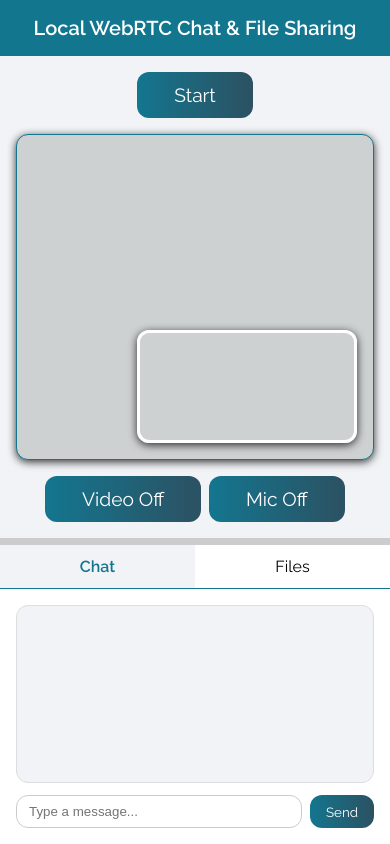
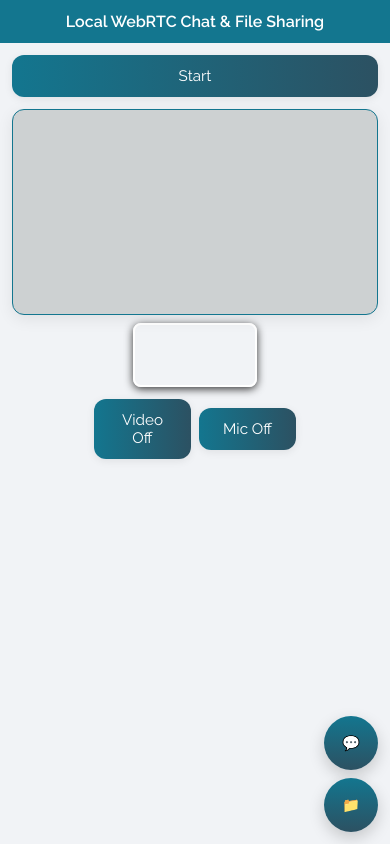
Before and after one commit to Chaitali2209/video-conferencing-lan, a website: page public/index.html in a window 390 px wide. Drawn offline with nearby package versions, Linux system fonts and the light colour scheme; no server answers.

Commit message:
made the code compatible for mobile devices and added cert

```diff
--- a/public/index.html
+++ b/public/index.html
@@ -3,302 +3,252 @@
 
 <head>
   <meta charset="UTF-8" />
-  <meta name="viewport" content="width=device-width, initial-scale=1.0" />
-  <title>WebRTC Chat + File Transfer</title>
+  <meta name="viewport" content="width=device-width, initial-scale=1.0, viewport-fit=cover" />
+  <title>WebRTC Chat + File Transfer (Responsive + Mobile Bottom Sheet)</title>
   <style>
     /* ---- Local Raleway ---- */
-    @font-face {
-      font-family: 'Raleway';
-      src: url('./fonts/Raleway-Regular.ttf') format('truetype');
-      font-weight: 400;
-      font-style: normal;
-      font-display: swap;
+    @font-face { font-family: 'Raleway'; src: url('./fonts/Raleway-Regular.ttf') format('truetype'); font-weight: 400; font-style: normal; font-display: swap; }
+    @font-face { font-family: 'Raleway'; src: url('./fonts/Raleway-SemiBold.ttf') format('truetype'); font-weight: 600; font-style: normal; font-display: swap; }
+    @font-face { font-family: 'Raleway'; src: url('./fonts/Raleway-Bold.ttf') format('truetype'); font-weight: 700; font-style: normal; font-display: swap; }
+
+    :root {
+      --brand: #13768f; --bg-light: #f1f3f6; --panel-bg: #ffffff; --shadow: 0 4px 16px rgba(0,0,0,.08); --radius: 12px;
+      --scrim: rgba(0,0,0,.35);
     }
 
-    @font-face {
-      font-family: 'Raleway';
-      src: url('./fonts/Raleway-SemiBold.ttf') format('truetype');
-      font-weight: 600;
-      font-style: normal;
-      font-display: swap;
+    * { box-sizing: border-box; margin: 0; padding: 0; }
+
+    body { font-family: 'Raleway', sans-serif; background: var(--bg-light); color: #222; display: flex; flex-direction: column; height: 100dvh; overflow: hidden; }
+
+    header { background: var(--brand); color: #fff; text-align: center; padding: 1rem; font-size: clamp(1rem, 1.5vw + .6rem, 1.25rem); font-weight: 600; flex-shrink: 0; }
+
+    /* ---------- Layout ---------- */
+    .main { display: flex; flex: 1 1 auto; overflow: hidden; }
+
+    .video-area { flex: 1 1 auto; display: flex; flex-direction: column; align-items: center; padding: 1rem; gap: 1rem; min-width: 0; }
+    .video-stack { position: relative; width: 100%; max-width: 100%; }
+
+    .video-wrapper { position: relative; width: 100%; max-width: 100%; aspect-ratio: 16/9; height: auto; box-shadow: var(--shadow); border-radius: var(--radius); background: #cdd1d2; border: 1px solid #13768f; overflow: hidden; }
+
+    #remoteVideo { width: 100%; height: 100%; display: block; object-fit: contain; border-radius: 0; }
+
+    #localVideo.local-preview { position: absolute; bottom: .75rem; right: .75rem; width: 24%; max-width: 220px; border: 2px solid #fff; border-radius: 8px; box-shadow: 0 2px 8px rgba(0,0,0,.8); }
+
+    .primary-btn { font-family: 'Raleway', sans-serif; background: linear-gradient(to right, #13768f, #2C5162); border: none; padding: .75rem 1.25rem; color: #fff; font-size: clamp(.95rem, 1vw + .6rem, 1.1rem); border-radius: var(--radius); cursor: pointer; box-shadow: 0 2px 8px rgba(0,0,0,.08); transition: transform .08s ease; }
+    .primary-btn:active { transform: scale(.98); }
+
+    /* ---------- Resizable Splitter (desktop) ---------- */
+    .resizer { width: 6px; cursor: col-resize; background: #ccc; flex-shrink: 0; user-select: none; touch-action: none; }
+    .resizer:hover { background: #bbb; }
+
+    /* ---------- Side panel (desktop) / Bottom sheet (mobile) ---------- */
+    .side-panel { width: 320px; min-width: 260px; max-width: 600px; background: var(--panel-bg); border-left: 1px solid #ccc; display: flex; flex-direction: column; overflow: hidden; }
+
+    .panel-tabs { display: flex; border-bottom: 1px solid #13768f; flex-shrink: 0; position: sticky; top: 0; background: var(--panel-bg); z-index: 1; }
+    .panel-tabs button { font-family: 'Raleway', sans-serif; flex: 1; padding: .75rem; background: transparent; border: none; font-size: 1rem; cursor: pointer; }
+    .panel-tabs button.active { background: var(--bg-light); font-weight: 600; color: var(--brand); }
+
+    .tab-content { flex: 1 1 auto; padding: 1rem; overflow: hidden; display: flex; flex-direction: column; gap: .75rem; }
+
+    .chat-box { background: var(--bg-light); border: 1px solid #ddd; border-radius: var(--radius); padding: .75rem; flex: 1 1 auto; overflow-y: auto; font-family: 'Raleway', sans-serif; font-size: 1rem; }
+    .msg.you { text-align: right; color: var(--brand); }
+    .msg.peer { text-align: left; }
+
+    .input-row { display: flex; align-items: center; gap: .5rem; flex-wrap: wrap; }
+    .input-row input[type=text] { flex: 1 1 200px; min-width: 0; padding: .6rem .75rem; border: 1px solid #ccc; border-radius: var(--radius); font-family: 'Raleway', sans-serif; }
+    .send-btn { background: linear-gradient(to right, #13768f, #2C5162); color: #fff; border: none; border-radius: var(--radius); padding: .6rem 1rem; cursor: pointer; font-family: 'Raleway', sans-serif; flex: 0 0 auto; }
+
+    .file-list { flex: 1 1 auto; overflow-y: auto; }
+    .file-list a { color: var(--brand); text-decoration: none; }
+    .file-list a:hover { text-decoration: underline; }
+
+    /* ---------- Mobile: transform side-panel into bottom sheet ---------- */
+    @media (max-width: 750px) {
+      .main { flex-direction: column; }
+      .resizer { display: none; }
+      .video-area { padding: .75rem; gap: .75rem; }
+      #start { width: 100%; }
+      .input-row .primary-btn { flex: 1 1 48%; }
+
+      .video-wrapper { width: 100%; max-width: none; aspect-ratio: 16/9; }
+
+      /* Local preview becomes a small tile BELOW the main video */
+      #localVideo.local-preview { position: static; width: 32vw; max-width: 140px; margin: .5rem auto 0; display: block; border-width: 2px; }
+
+      /* Bottom sheet behavior */
+      .side-panel {
+        position: fixed; left: 0; right: 0; bottom: 0; width: 100%; max-width: none; border-left: none; border-top: 1px solid #ccc;
+        height: min(72vh, 520px);
+        transform: translateY(100%);
+        transition: transform .28s ease;
+        z-index: 50;
+        /* Safe bottom padding for notches */
+        padding-bottom: max(.5rem, env(safe-area-inset-bottom));
+      }
+      .side-panel.open { transform: translateY(0); }
+
+      /* FABs */
+      .fab-wrap { position: fixed; right: 12px; bottom: calc(12px + env(safe-area-inset-bottom)); display: flex; flex-direction: column; gap: .5rem; z-index: 60; pointer-events: auto; }
+      .fab { display: inline-flex; align-items: center; justify-content: center; width: 54px; height: 54px; border-radius: 999px; background: linear-gradient(180deg, #13768f, #2C5162); color: #fff; border: none; box-shadow: 0 6px 16px rgba(0,0,0,.18); font-weight: 700; font-size: .9rem; cursor: pointer; }
+      .fab small { font-weight: 600; }
+
+      /* Scrim behind the sheet */
+      .sheet-scrim { position: fixed; inset: 0; background: var(--scrim); z-index: 40; display: none; }
+      /* When sheet opens, hide FABs to avoid overlapping the Send button */
+      .sheet-open .fab-wrap { display: none; }
+      .sheet-scrim.show { display: block; }
+
+      /* Close button inside sheet */
+      .sheet-close { position: absolute; top: .5rem; right: .5rem; background: transparent; border: none; font-size: 1.5rem; line-height: 1; cursor: pointer; color: #2C5162; }
     }
 
-    @font-face {
-      font-family: 'Raleway';
-      src: url('./fonts/Raleway-Bold.ttf') format('truetype');
-      font-weight: 700;
-      font-style: normal;
-      font-display: swap;
-    }
-
-    :root {
-      --brand: #13768f;
-      --bg-light: #f1f3f6;
-      --panel-bg: #ffffff;
-      --shadow: 0 4px 16px rgba(0, 0, 0, .08);
-      --radius: 12px;
-    }
-
-    * {
-      box-sizing: border-box;
-      margin: 0;
-      padding: 0;
-    }
-
-    body {
-      font-family: 'Raleway', sans-serif;
-      background: var(--bg-light);
-      color: #222;
-      display: flex;
-      flex-direction: column;
-      height: 100vh;
-      overflow: hidden;
-    }
-
-    header {
-      background: var(--brand);
-      color: #fff;
-      text-align: center;
-      padding: 1rem;
-      font-size: 1.25rem;
-      font-weight: 600;
-      flex-shrink: 0;
-    }
-
-    /* ---------- Layout ---------- */
-    .main {
-      display: flex;
-      flex: 1 1 auto;
-      overflow: hidden;
-    }
-
-    .video-area {
-      flex: 1 1 auto;
-      display: flex;
-      flex-direction: column;
-      align-items: center;
-      padding: 1rem;
-      gap: 1rem;
-      min-width: 0;
-    }
-
-    .video-wrapper {
-      position: relative;
-      width: 100%;
-      height: 80%;
-      max-width: 100%;
-      box-shadow: var(--shadow);
-      border-radius: var(--radius);
-      background: #cdd1d2;
-      border: 1px solid #13768f;
-      display: flex;
-      box-shadow: 0 2px 8px rgba(0, 0, 0, .8);
-    }
-
-    .video-wrapper video {
-      width: 90%;
-      height: auto;
-      border-radius: var(--radius);
-    }
-
-    .local-preview {
-      position: absolute;
-      bottom: 1rem;
-      right: 1rem;
-      width: 24%;
-      max-width: 220px;
-      border: 3px solid #fff;
-      border-radius: 8px;
-      box-shadow: 0 2px 8px rgba(0, 0, 0, .8);
-    }
-
-    .primary-btn {
-      font-family: 'Raleway';
-      background: linear-gradient(to right, #13768f, #2C5162);
-      border: none;
-      padding: .75rem 2.3rem;
-      color: #fff;
-      font-size: 1.2rem;
-      border-radius: var(--radius);
-      cursor: pointer;
-    }
-
-    /* ---------- Resizable Splitter ---------- */
-    .resizer {
-      width: 6px;
-      cursor: col-resize;
-      background: #ccc;
-      flex-shrink: 0;
-    }
-
-    .resizer:hover {
-      background: #bbb;
-    }
-
-    .side-panel {
-      width: 320px;
-      min-width: 240px;
-      max-width: 600px;
-      background: var(--panel-bg);
-      border-left: 1px solid #ccc;
-      display: flex;
-      flex-direction: column;
-      overflow: auto;
-    }
-
-    .panel-tabs {
-      display: flex;
-      border-bottom: 1px solid #13768f;
-      flex-shrink: 0;
-    }
-
-    .panel-tabs button {
-      font-family: 'Raleway';
-      flex: 1;
-      padding: .75rem;
-      background: transparent;
-      border: none;
-      font-size: 1rem;
-      cursor: pointer;
-    }
-
-    .panel-tabs button.active {
-      background: var(--bg-light);
-      font-weight: 600;
-      color: var(--brand);
-    }
-
-    .tab-content {
-      flex: 1 1 auto;
-      padding: 1rem;
-      overflow-y: auto;
-    }
-
-    .chat-box {
-      background: var(--bg-light);
-      border: 1px solid #ddd;
-      border-radius: var(--radius);
-      padding: .75rem;
-      height: 80%;
-      overflow-y: auto;
-      margin-bottom: .75rem;
-      /* font-family: monospace; */
-      font-family: 'Raleway';
-      font-size: 1rem;
-    }
-
-    .msg.you {
-      text-align: right;
-      color: var(--brand);
-    }
-
-    .msg.peer {
-      text-align: left;
-    }
-
-    .input-row {
-      display: flex;
-      gap: .5rem;
-    }
-
-    .input-row input[type=text] {
-      flex: 1;
-      padding: .5rem .75rem;
-      border: 1px solid #ccc;
-      border-radius: var(--radius);
-    }
-
-    .send-btn {
-      background: linear-gradient(to right, #13768f, #2C5162);
-      color: #fff;
-      border: none;
-      border-radius: var(--radius);
-      padding: .5rem 1rem;
-      cursor: pointer;
-      font-family: 'Raleway', sans-serif;
-    }
-
-    .file-list a {
-      color: var(--brand);
-      text-decoration: none;
-    }
-
-    .file-list a:hover {
-      text-decoration: underline;
-    }
-
-    /* Stack on small screens */
-    @media(max-width:750px) {
-      .main {
-        flex-direction: column;
-      }
-
-      .resizer {
-        height: 6px;
-        width: 100%;
-        cursor: row-resize;
-      }
-
-      .side-panel {
-        width: 100%;
-        height: 300px;
-        max-width: none;
-        border-left: none;
-        border-top: 1px solid #ccc;
-      }
-    }
+    @media (max-width: 420px) { header { padding: .75rem; } .panel-tabs button { padding: .6rem; font-size: .95rem; } .send-btn { padding: .55rem .85rem; } }
+          /* Desktop hides FABs */
+    @media (min-width: 751px) { .fab-wrap { display: none; } }
   </style>
 </head>
 
 <body>
-  <header> Local WebRTC Chat & File Sharing</header>
+  <header>Local WebRTC Chat & File Sharing</header>
   <div class="main" id="mainContainer">
     <section class="video-area" id="videoPane">
       <button id="start" class="primary-btn">Start</button>
-      <div class="video-wrapper"><video id="remoteVideo" autoplay playsinline></video><video id="localVideo"
-          class="local-preview" autoplay muted playsinline></video></div>
-          <div class="input-row">
-  <button class="primary-btn" id="toggleVideo">Video Off</button>
-  <button class="primary-btn" id="toggleAudio">Mic Off</button>
-</div>
 
+      <div class="video-stack">
+        <div class="video-wrapper">
+          <video id="remoteVideo" autoplay playsinline></video>
+        </div>
+        <video id="localVideo" class="local-preview" autoplay muted playsinline></video>
+      </div>
+
+      <div class="input-row">
+        <button class="primary-btn" id="toggleVideo">Video Off</button>
+        <button class="primary-btn" id="toggleAudio">Mic Off</button>
+      </div>
     </section>
+
     <div class="resizer" id="dragBar"></div>
-    <aside class="side-panel" id="sidePane">
-      <div class="panel-tabs"><button id="chatTabBtn" class="active" onclick="switchTab('chat')">Chat</button><button
-          id="fileTabBtn" onclick="switchTab('file')">Files</button></div>
+
+    <aside class="side-panel" id="sidePane" aria-label="Chat and Files panel">
+      <button class="sheet-close" id="sheetClose" aria-label="Close panel" title="Close">×</button>
+      <div class="panel-tabs">
+        <button id="chatTabBtn" class="active" onclick="switchTab('chat')">Chat</button>
+        <button id="fileTabBtn" onclick="switchTab('file')">Files</button>
+      </div>
+
       <div id="chatTab" class="tab-content">
         <div id="chatBox" class="chat-box"></div>
-        <div class="input-row"><input type="text" id="messageInput" placeholder="Type a message..."><button
-            class="send-btn" onclick="sendMessage()">Send</button></div>
+        <div class="input-row">
+          <input type="text" id="messageInput" placeholder="Type a message...">
+          <button class="send-btn" onclick="sendMessage()">Send</button>
+        </div>
       </div>
+
       <div id="fileTab" class="tab-content" style="display:none;">
-        <div class="input-row"><input type="file" id="fileInput"><button class="send-btn" onclick="sendFile()">Send
-            File</button></div>
-        <p id="fileStatus" style="margin-top:.75rem;font-size:1rem;color:teal;"></p>
+        <div class="input-row">
+          <input type="file" id="fileInput">
+          <button class="send-btn" onclick="sendFile()">Send File</button>
+        </div>
+        <p id="fileStatus" style="margin-top:.25rem;font-size:1rem;color:teal;"></p>
         <div id="fileList" class="file-list"></div>
       </div>
     </aside>
   </div>
 
+  <!-- Mobile FABs + Scrim (hidden on desktop via media rules) -->
+  <div class="fab-wrap" aria-hidden="true">
+    <button class="fab" id="fabChat" aria-label="Open Chat"><span>💬</span></button>
+    <button class="fab" id="fabFiles" aria-label="Open Files"><span>📁</span></button>
+  </div>
+  <div class="sheet-scrim" id="sheetScrim"></div>
+
   <script src="/socket.io/socket.io.js"></script>
   <script src="client.js"></script>
   <script>
     /* ----- Tab switch ----- */
-    function switchTab(tab) { document.getElementById('chatTab').style.display = tab === 'chat' ? 'block' : 'none'; document.getElementById('fileTab').style.display = tab === 'file' ? 'block' : 'none'; document.getElementById('chatTabBtn').classList.toggle('active', tab === 'chat'); document.getElementById('fileTabBtn').classList.toggle('active', tab === 'file'); }
+    function switchTab(tab) {
+      const chat = document.getElementById('chatTab');
+      const files = document.getElementById('fileTab');
+      chat.style.display = (tab === 'chat') ? 'flex' : 'none';
+      files.style.display = (tab === 'file') ? 'flex' : 'none';
+      document.getElementById('chatTabBtn').classList.toggle('active', tab === 'chat');
+      document.getElementById('fileTabBtn').classList.toggle('active', tab === 'file');
+    }
 
-    /* ----- Splitter drag ----- */
+    /* ----- Splitter drag (desktop only) ----- */
     const dragBar = document.getElementById('dragBar');
     const sidePane = document.getElementById('sidePane');
     const main = document.getElementById('mainContainer');
+    const scrim = document.getElementById('sheetScrim');
+    const sheetClose = document.getElementById('sheetClose');
     let isDragging = false;
 
-    dragBar.addEventListener('mousedown', e => { if (window.innerWidth <= 750) return; isDragging = true; document.body.style.cursor = 'col-resize'; });
-    window.addEventListener('mousemove', e => { if (!isDragging) return; const containerRect = main.getBoundingClientRect(); let newWidth = containerRect.right - e.clientX; const min = 350, max = 600; newWidth = Math.min(Math.max(newWidth, min), max); sidePane.style.width = newWidth + 'px'; });
-    window.addEventListener('mouseup', () => { isDragging = false; document.body.style.cursor = 'default'; });
+    function enableDesktopDrag() {
+      if (window.innerWidth <= 750) return; // disabled on mobile
+      dragBar.addEventListener('mousedown', () => { isDragging = true; document.body.style.cursor = 'col-resize'; });
+      window.addEventListener('mousemove', e => {
+        if (!isDragging) return;
+        const containerRect = main.getBoundingClientRect();
+        let newWidth = containerRect.right - e.clientX;
+        const min = 300, max = 600;
+        newWidth = Math.min(Math.max(newWidth, min), max);
+        sidePane.style.width = newWidth + 'px';
+      });
+      window.addEventListener('mouseup', () => { isDragging = false; document.body.style.cursor = 'default'; });
+    }
 
-    /* ----- Chat helper ----- */
-    function appendMessage(sender, msg) { const box = document.getElementById('chatBox'); const line = document.createElement('div'); line.className = 'msg ' + (sender === 'You' ? 'you' : 'peer'); line.textContent = `${sender}: ${msg}`; box.appendChild(line); box.scrollTop = box.scrollHeight; }
+    enableDesktopDrag();
+
+    /* ----- Mobile bottom sheet controls ----- */
+    const fabChat = document.getElementById('fabChat');
+    const fabFiles = document.getElementById('fabFiles');
+
+    function openSheet(tab) {
+      if (tab) switchTab(tab);
+      sidePane.classList.add('open');
+      scrim.classList.add('show');
+      document.body.classList.add('sheet-open');
+      document.body.style.overflow = 'hidden';
+    }
+
+    function closeSheet() {
+      sidePane.classList.remove('open');
+      scrim.classList.remove('show');
+      document.body.classList.remove('sheet-open');
+      document.body.style.overflow = '';
+    }
+
+    fabChat.addEventListener('click', () => openSheet('chat'));
+    fabFiles.addEventListener('click', () => openSheet('file'));
+    scrim.addEventListener('click', closeSheet);
+    sheetClose.addEventListener('click', closeSheet);
+
+    window.addEventListener('keydown', (e) => { if (e.key === 'Escape') closeSheet(); });
+
+    /* ----- Handle breakpoint transitions ----- */
+    function onResize() {
+      if (window.innerWidth <= 750) {
+        // start closed on mobile
+        closeSheet();
+      } else {
+        // restore desktop defaults
+        sidePane.style.width = '320px';
+        scrim.classList.remove('show');
+        document.body.style.overflow = '';
+      }
+    }
+    window.addEventListener('resize', onResize);
+    onResize();
+
+    /* ----- Chat helper (shared) ----- */
+    function appendMessage(sender, msg) {
+      const box = document.getElementById('chatBox');
+      const line = document.createElement('div');
+      line.className = 'msg ' + (sender === 'You' ? 'you' : 'peer');
+      line.textContent = `${sender}: ${msg}`;
+      box.appendChild(line);
+      box.scrollTop = box.scrollHeight;
+    }
     window.appendMessage = appendMessage;
   </script>
 </body>
```
Also changed, not shown: server.js (+4 -4 lines).
